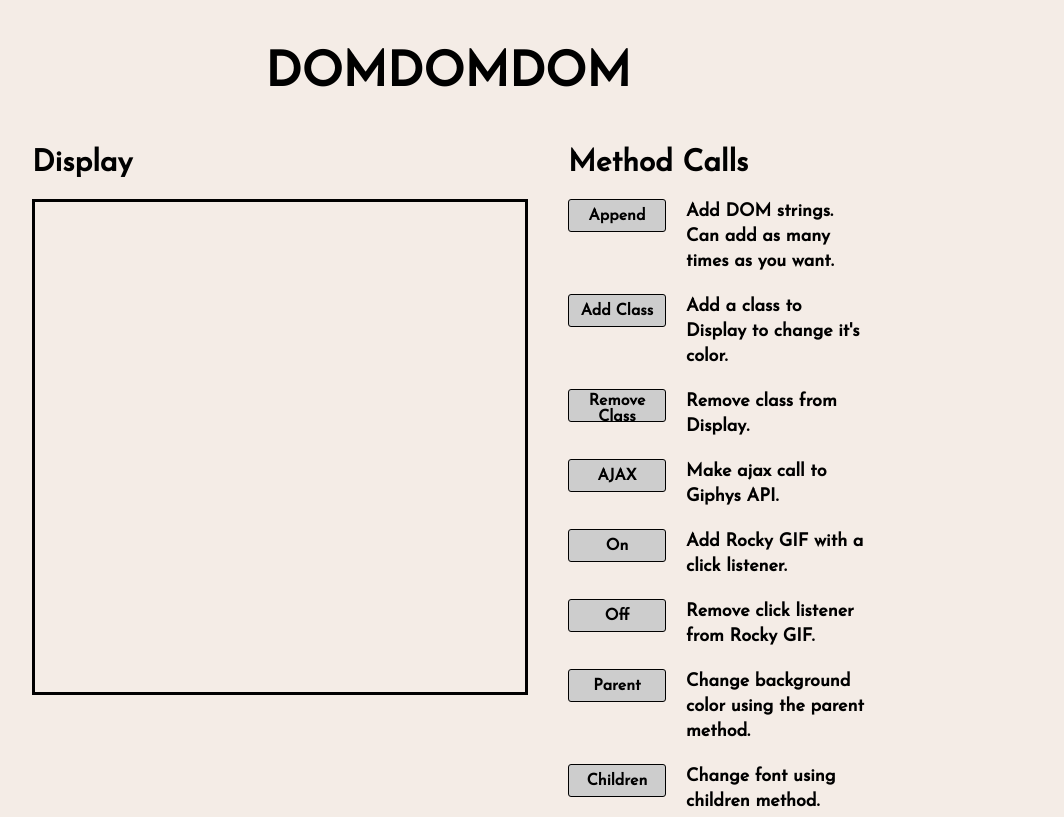
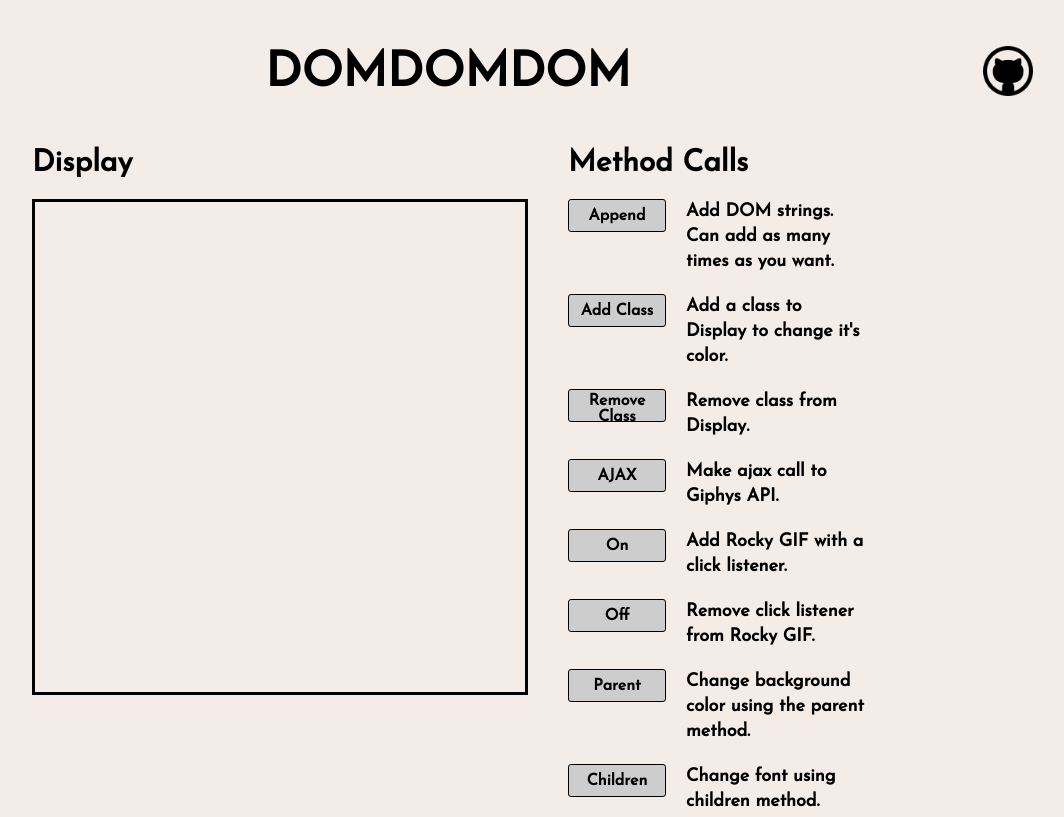
Before and after one commit to skim6281/DOMDOMDOM, a website: page index.html in a window 1280 px wide. Shown: the top 817 px of the page, without its empty margins (192-1256 px from the left). Drawn offline with nearby package versions, Linux system fonts and the light colour scheme.

Commit message:
Add github link

```diff
--- a/index.html
+++ b/index.html
@@ -13,6 +13,9 @@
   <body>
     <header>
       <h1>DOMDOMDOM</h1>
+        <a class="github" href="https://www.github.com/skim6281/DOMDOMDOM">
+          <img src='lib/assets/images/github.png'/>
+        </a>
     </header>
     <section class='all'>
       <side>
--- a/lib/assets/css/domdomdom.css
+++ b/lib/assets/css/domdomdom.css
@@ -9,6 +9,9 @@ body {
   background: #f4ece6;
 }
 
+header {
+  position: relative;
+}
 
 section {
   display: flex;
@@ -110,3 +113,12 @@ button {
 .parent {
   background: #efe6eb;
 }
+
+.github {
+  height: 50px;
+  width: 50px;
+  position: absolute;
+  top: -4px;
+  /*left: 50px;*/
+  right: 55px;
+}
```
Also changed, not shown: lib/assets/images/github.png (added).
